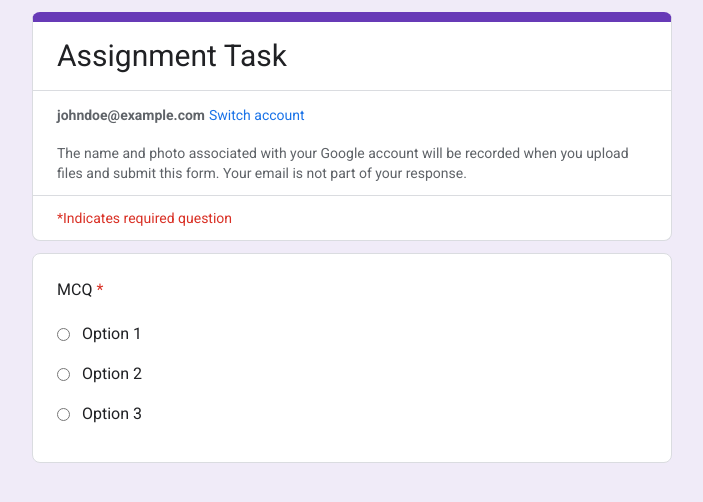
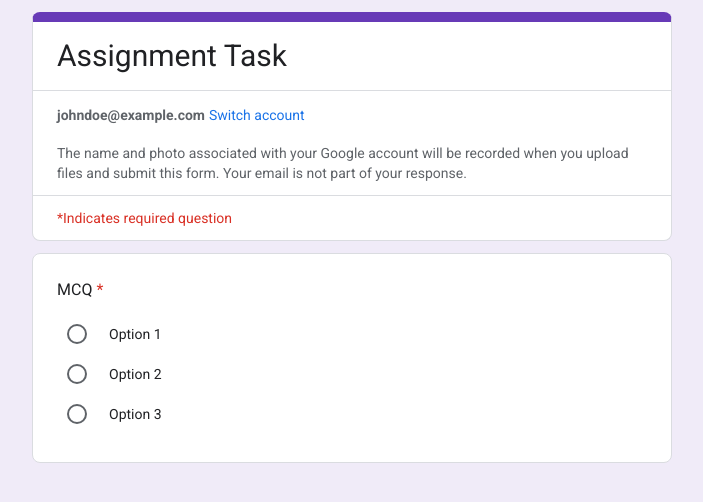
Before and after one commit to Curstantine/wka, a React (Vite) app: page / in a window 1280 px wide. Shown: the top 502 px of the page, without its empty margins (288-991 px from the left). Built offline with nearby package versions, Linux system fonts and the light colour scheme.

Commit message:
feat: radio selection

```diff
--- a/src/components/List.tsx
+++ b/src/components/List.tsx
@@ -1,16 +1,46 @@
+import clsx from "clsx";
+import { type FC, useState } from "react";
+
 type Props = {
 	items: string[][];
 };
 
 export default function List(props: Props) {
+	const [selected, setSelectedId] = useState<string | null>(null);
+
 	return (
 		<fieldset className="flex flex-col px-6 pb-4">
-			{props.items.map((item, index) => (
-				<div className="flex flex-row items-center gap-3 h-10" key={item[0]}>
-					<input type="radio" id={item[0]} name={item[0]} value={item} />
-					<label htmlFor={item[0]} className="text-text-1">{item[1]}</label>
-				</div>
+			{props.items.map((item) => (
+				<ListItem
+					label={item[1]}
+					selected={selected === item[0]}
+					onPress={() => setSelectedId(item[0])}
+				/>
 			))}
 		</fieldset>
 	);
 }
+
+const ListItem: FC<{ label: string; selected: boolean; onPress: () => void }> = (
+	{ label, selected, onPress },
+) => {
+	return (
+		<div className="flex flex-row items-center gap-3 h-10" onClick={onPress} aria-checked={selected}>
+			<div className="inline-flex center w-10 h-10 rounded-full transition-colors transition-standard hover:bg-accent/5 active:bg-accent/20">
+				<div className="inline-flex center rounded-full h-5 w-5 border-(solid 2 text-2)">
+					<div
+						className={clsx(
+							"bg-accent h-2.5 w-2.5 rounded-full",
+							"transition-transform transform-gpu duration-standard ease-standard",
+							{
+								"scale-0": !selected,
+								"scale-100": selected,
+							},
+						)}
+					/>
+				</div>
+			</div>
+			<span className="text-(sm text-1) select-none">{label}</span>
+		</div>
+	);
+};
--- a/unocss.config.ts
+++ b/unocss.config.ts
@@ -43,6 +43,14 @@ export default defineConfig<Theme>({
 	],
 	transformers: [transformerDirectives(), transformerVariantGroup()],
 	theme: {
+		duration: {
+			emphasized: "500ms",
+			standard: "300ms",
+		},
+		easing: {
+			emphasized: "cubic-bezier(0.4, 0.0, 0.2, 1.0)",
+			standard: "cubic-bezier(0.2, 0.0, 0, 1.0)",
+		},
 		colors: {
 			primary: "#1a73e8",
 			accent: "#673AB7",
@@ -61,5 +69,8 @@ export default defineConfig<Theme>({
 	},
 	shortcuts: {
 		"decorative-b": "border-b-(solid 1 border)",
+		"transition-standard": "duration-standard ease-standard",
+		"transition-emphasized": "duration-emphasized ease-emphasized",
+		"center": "justify-center items-center",
 	},
 });
```
